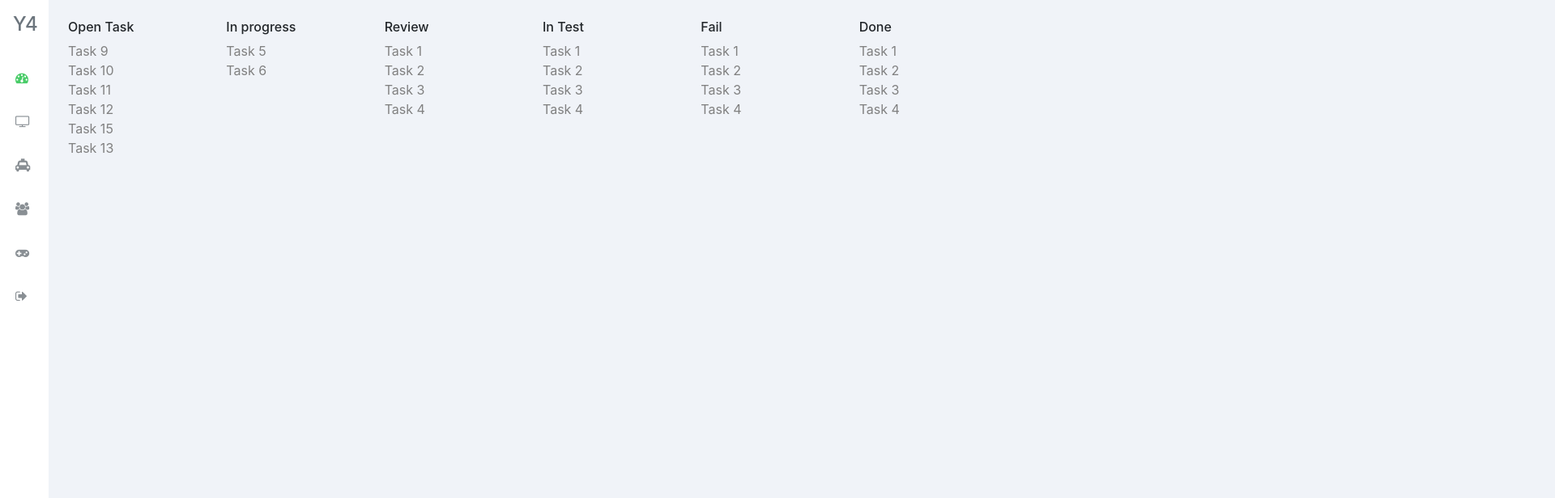
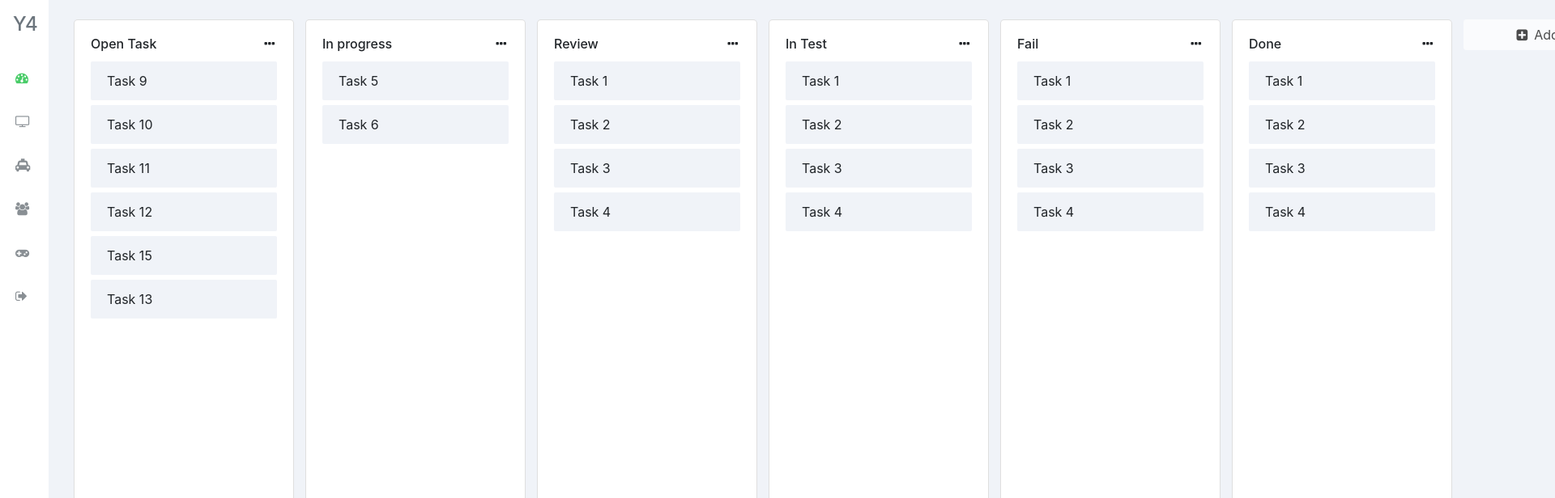
Before and after one commit to SokkunNORN/Y4-React-Final-Semister-1, a React (Create React App) app: page /dashboard in a window 1280 px wide. Shown: the top 616 px of the page at 81% size, 1920 px wide, since content can reach past the window. Built offline with nearby package versions, Linux system fonts and the light colour scheme.

Commit message:
update and add style of drag and drop

```diff
--- a/src/views/Home/Index.js
+++ b/src/views/Home/Index.js
@@ -4,15 +4,13 @@ import { DragDropContext, Draggable, Droppable } from 'react-beautiful-dnd'
 import _ from 'lodash'
 import './index.css'
 import lists from '../../mock.json'
+import ListDropdown from '../../components/listDropdown'
 
 function Home () {
 
     const testData = lists.data
 
     const handleDragEnd = ({ destination, source }) => {
-        console.log(testData)
-        console.log('Destination = ', destination)
-        console.log('Source = ', source)
         if (!destination) return
 
         if (destination.index === source.index && destination.droppableId === source.droppableId) return
@@ -22,49 +20,73 @@ function Home () {
         testData[source.droppableId].tasks.splice(source.index, 1)
 
         testData[destination.droppableId].tasks.splice(destination.index, 0, itemCopy)
-
     }
 
     return (
         <div id="home">
             <DragDropContext onDragEnd={ handleDragEnd }>
+                <div className="d-flex flex-row">
                     {_.map(testData, (item, i) => {
                         return (
                             <div key={ i } className="column">
+                                <div className='card card-contain mb-4'>
+                                    <div className='card-body'>
+                                        <button className="float-right btn btn-more"
+                                            data-toggle="dropdown" aria-haspopup="true" aria-expanded="false">
+                                            <i className="fa fa-ellipsis-h"></i>
+                                        </button>
+                                        <ListDropdown lists={ ["Add Task", "Edit Title", "Remove"] } isHasLastBorder={ true }/>
+
                                         <h6>{ item.boardTitle }</h6>
+
                                             <Droppable droppableId={ String(i) }>
                                             {(provided) => {
                                                 return (
-                                        <div
+                                                    <ul
                                                         ref={ provided.innerRef }
                                                         { ...provided.droppableProps }
-                                            className={"droppable-col"}
-                                        >
+                                                        className="list-group">
                                                         {item.tasks.map((el, index) => {
                                                             return (
                                                                 <Draggable key={ el.id } index={ index } draggableId={ String(el.id) }>
                                                                     {(provided) => {
                                                                         return (
-                                                                <div
-                                                                    className={"item"}
+                                                                            <li
+                                                                                className={"list-group-item"}
                                                                                 ref={ provided.innerRef }
                                                                                 { ...provided.draggableProps }
                                                                                 { ...provided.dragHandleProps }
                                                                             >
+                                                                                <button className="float-right btn btn-edit"
+                                                                                    data-toggle="dropdown" aria-haspopup="true" aria-expanded="false">
+                                                                                    <i className="fa fa-pencil"></i>
+                                                                                </button>
+                                                                                <ListDropdown lists={ ["Edit", "Move To", "Remove"] } isHasLastBorder={ true }/>
+
                                                                                 { el.title }
-                                                                </div>
+                                                                            </li>
                                                                         )
                                                                     }}
                                                                 </Draggable>
                                                             )
                                                         })}
-                                        </div>
+                                                    </ul>
                                                 )
                                             }}
                                         </Droppable>
                                     </div>
+                                </div>
+                            </div>
                         )
                     })}
+
+                    <div className="column">
+                        <button className="btn btn-add-board mr-4">
+                            <i className="fa fa-plus-square mr-2"></i>
+                            Add another list
+                        </button>
+                    </div>
+                </div>
             </DragDropContext>
         </div>
     )
--- a/src/views/Home/index.css
+++ b/src/views/Home/index.css
@@ -1,5 +1,5 @@
 
-/* #home .card-contain {
+#home .card-contain {
     height: 92vh !important;
     border-radius: 5px !important;
 }
@@ -29,20 +29,36 @@
 #home .btn-add-board:hover {
     background: rgba(255, 255, 255, 1);
     color: rgb(0, 0, 0, 1);
-} */
-
-#home {
-    display: flex;
-    width: 100%;
-    justify-content: space-between;
 }
 
-#home .column {
-    width: 30%;
+#home ul {
+    width: 100%;
 }
 
-#home .column .droppable-col {
-    width: 100%;
-    height: 50px;
-    color: gray;
+#home li {
+    border-radius: 2px !important;
+    margin: 3px 0 !important;
+    background: #F0F3F8;
+    border: none;
 }
+
+#home li:hover {
+    cursor: pointer !important;
+    background: #e9edf3;
+}
+
+#home li:hover .btn-edit {
+    opacity: 1;
+}
+
+#home .btn-edit {
+    margin-top: -10px !important;
+    margin-right: -17px !important;
+    padding: 4px 8px !important;
+    opacity: 0;
+}
+
+#home .btn-edit:hover {
+    background:#F0F3F8;
+    opacity: 1;
+}
```
Lines whose indentation alone changed are shown as unchanged.
